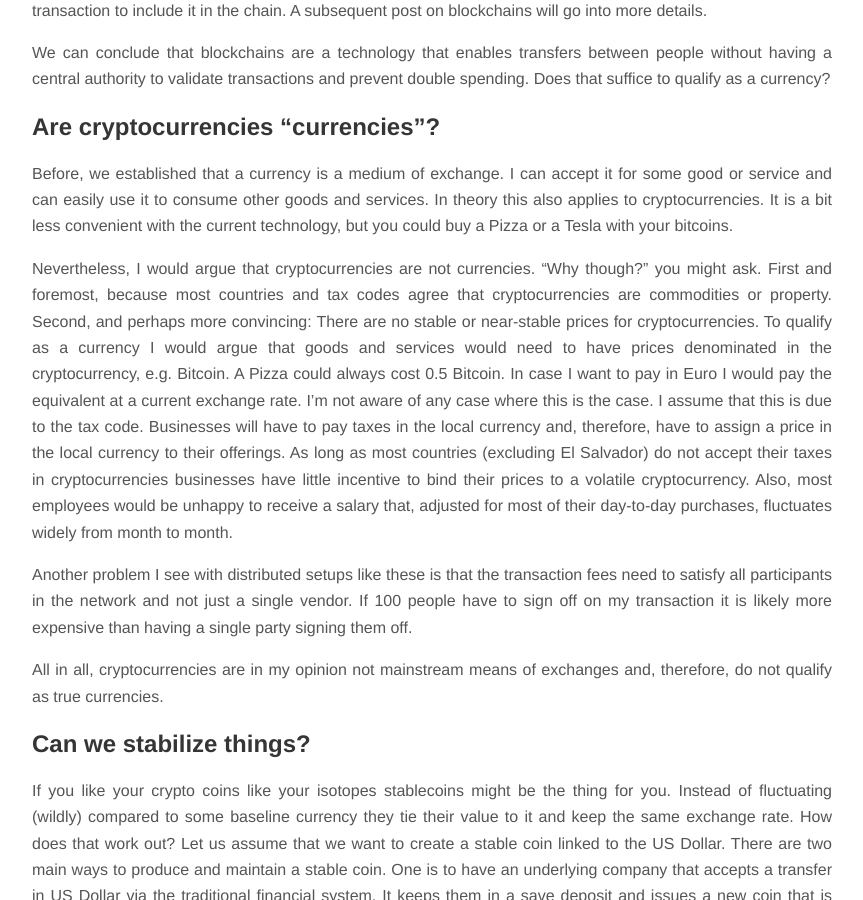
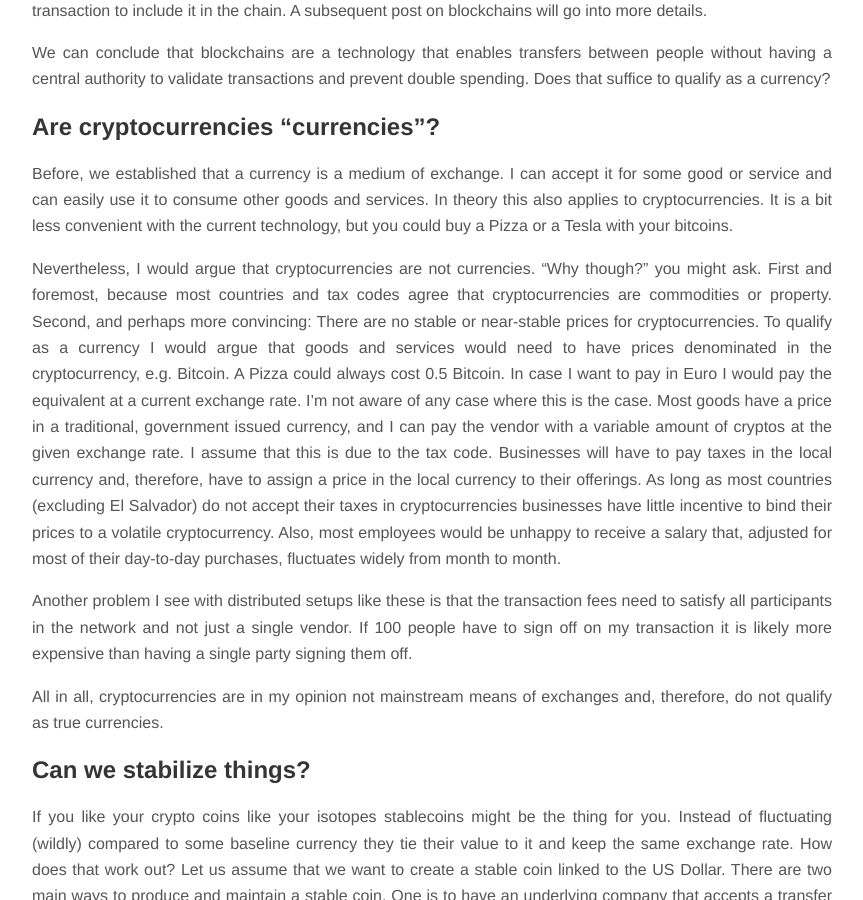
Before and after one commit to Steffen911/steffen911.github.io, a Jekyll site: the page built from _posts/2021-12-25-cryptocurrencies.md, in a window 1280 px wide and 900 px high, scrolled down 3267 px. Shown: the whole window, without its empty margins (208-1071 px from the left). Built offline with Jekyll 4.4.1, drawn with Linux system fonts in a browser that asks for light colours; nearby versions of some CDN libraries; formulas are drawn with MathJax 3.

Commit message:
chore: clarify paragraph on crypto exchange rates

```diff
--- a/_posts/2021-12-25-cryptocurrencies.md
+++ b/_posts/2021-12-25-cryptocurrencies.md
@@ -136,6 +136,8 @@ e.g. Bitcoin.
 A Pizza could always cost 0.5 Bitcoin.
 In case I want to pay in Euro I would pay the equivalent at a current exchange rate.
 I'm not aware of any case where this is the case.
+Most goods have a price in a traditional, government issued currency, and I can pay the vendor with a variable amount
+of cryptos at the given exchange rate.
 I assume that this is due to the tax code.
 Businesses will have to pay taxes in the local currency and, therefore, have to assign a price in the local currency
 to their offerings.
```
